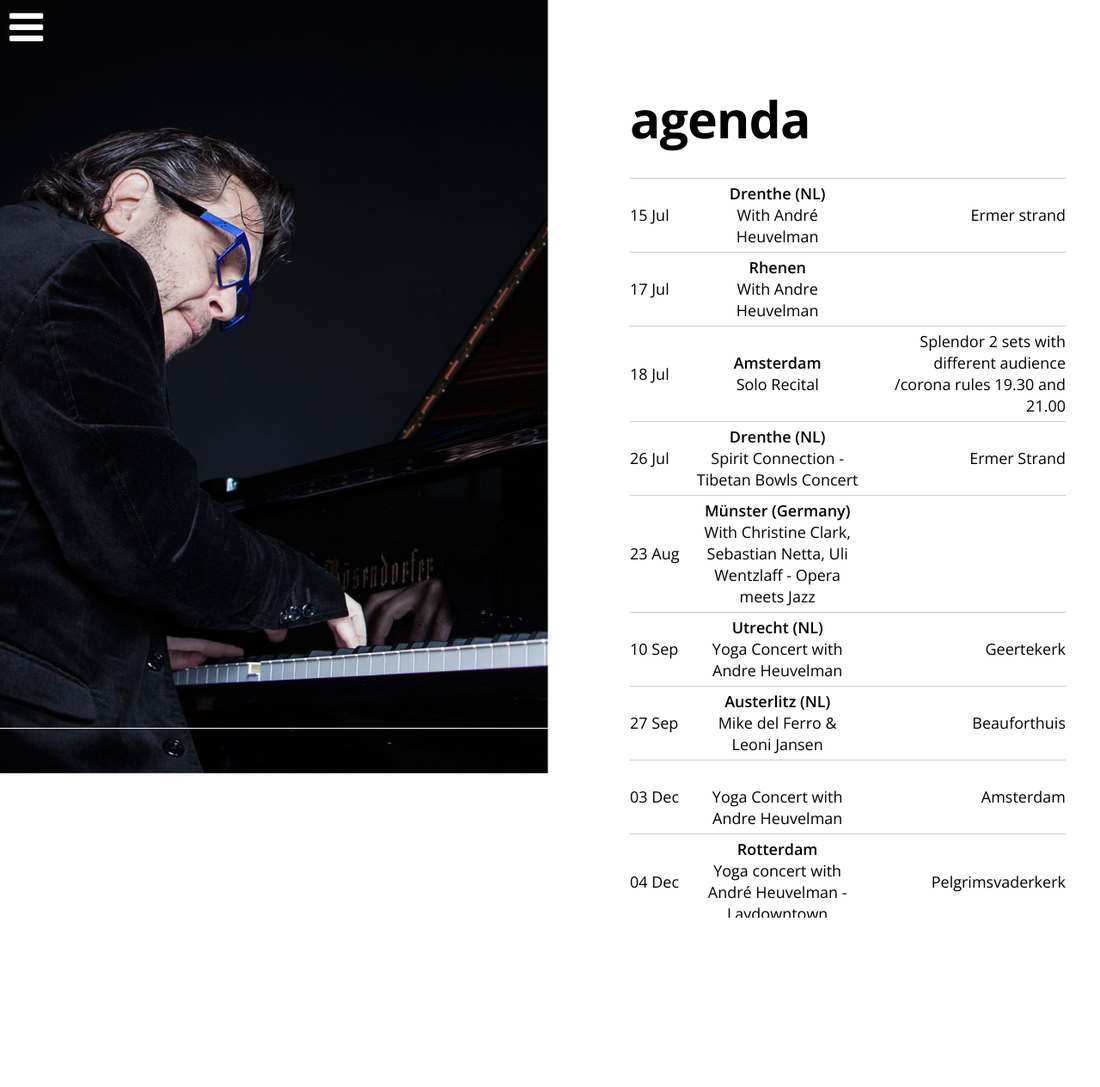
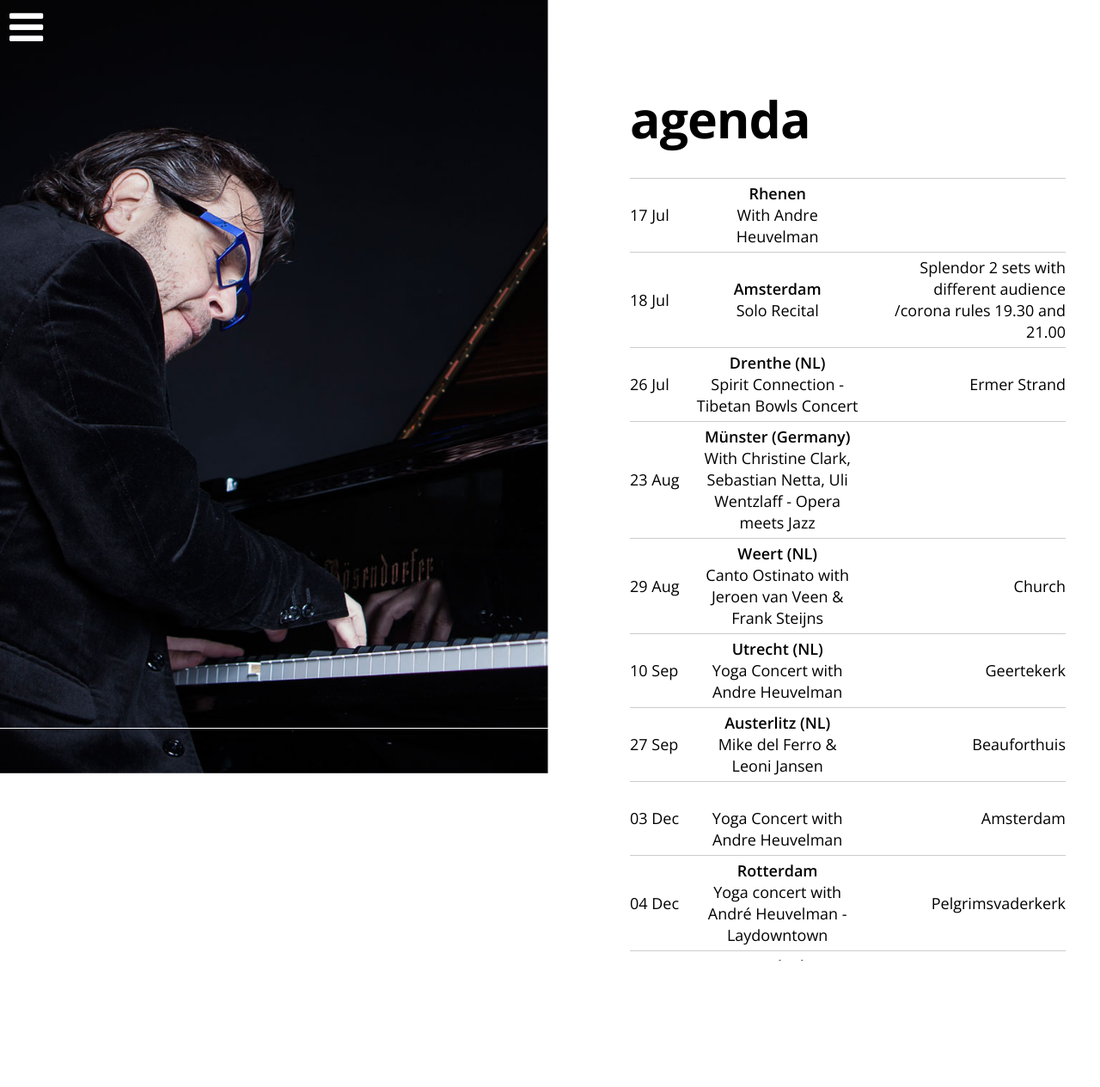
Before and after one commit to mikedelferro/website, a Jekyll site: the page built from agenda.html, in a window 1280 px wide. Shown: the whole page at 86% size. Built offline with Jekyll 4.4.1, drawn with Linux system fonts in a browser that asks for light colours; nearby versions of some CDN libraries; before the commit the page ends 1215 px from its top, so only the background shows below that.

Commit message:
Updated '_data/gigs.yml' via CloudCannon

```diff
--- a/_data/gigs.yml
+++ b/_data/gigs.yml
@@ -1,9 +1,9 @@
 items:
-  - title: With André Heuvelman
-    date: 2020-07-15 20:00:00
-    location: Ermer strand
-    venue: Drenthe (NL)
-    url: 'https://www.wij-zijn-tijdloos.nl/'
+  - title: Canto Ostinato with Jeroen van Veen & Frank Steijns
+    date: 2020-08-29 19:00:00
+    location: Church
+    venue: Weert (NL)
+    url:
   - title: Yoga Concert with Andre Heuvelman
     date: 2020-09-10 20:00:00
     location: Geertekerk
```
